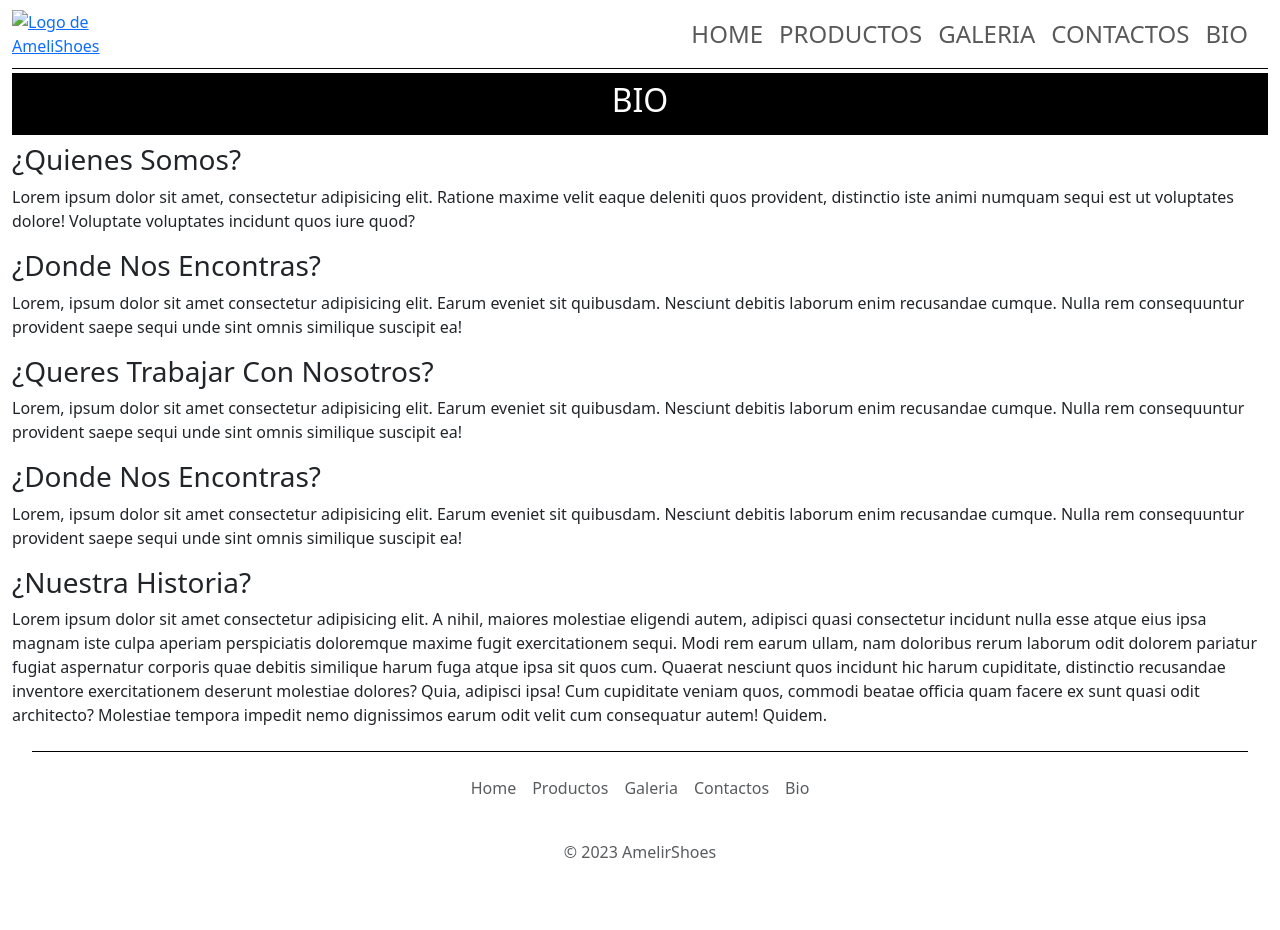
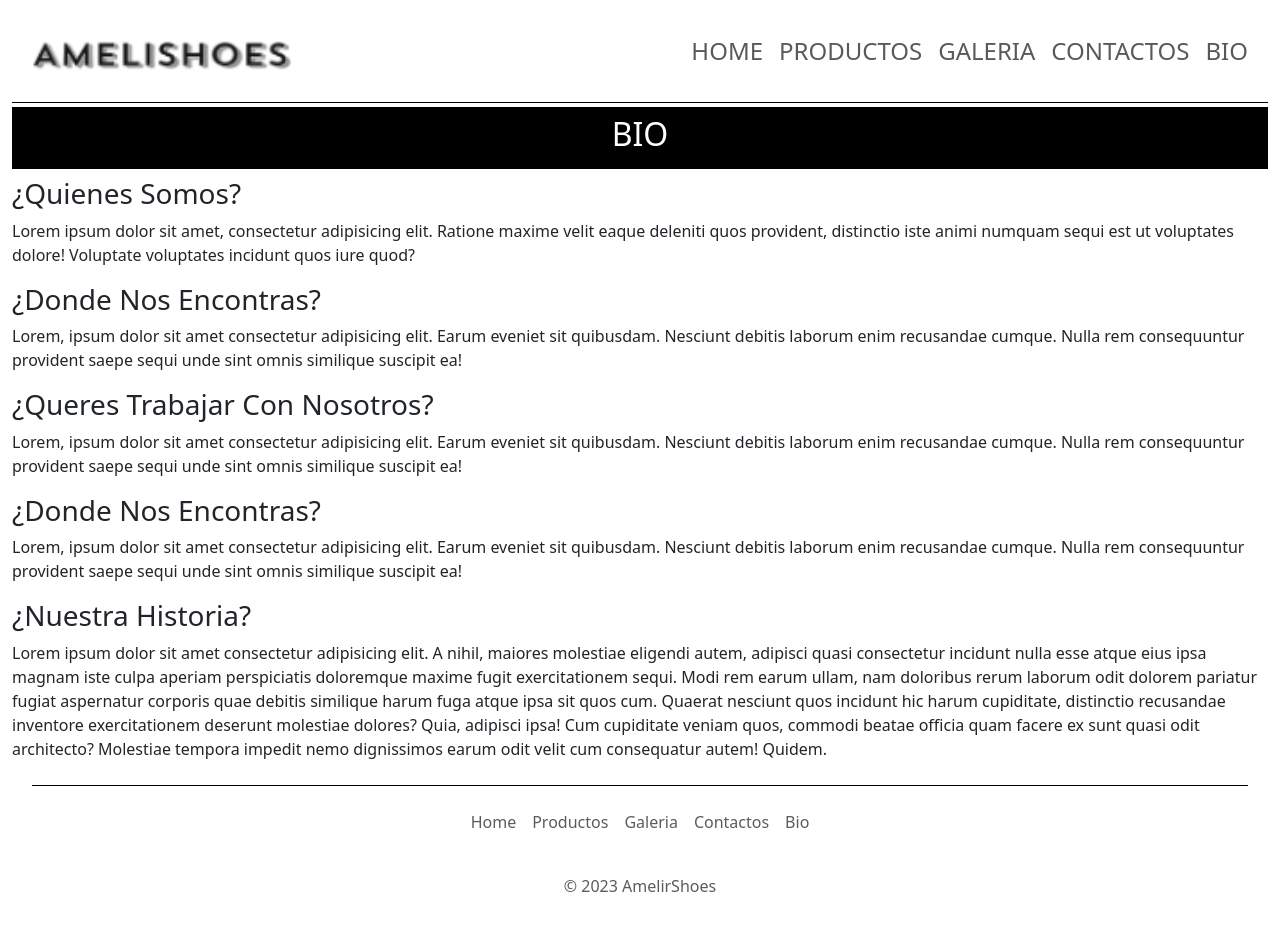
Before and after one commit to cruzulises/segunda_pre_entrega, a plain HTML site: page html/bio.html in a window 1280 px wide. Drawn offline with nearby package versions, Linux system fonts and the light colour scheme.

Commit message:
respaldo 2

```diff
--- a/html/bio.html
+++ b/html/bio.html
@@ -16,7 +16,7 @@
 <body class="container-fluid">
     <header class="navbar navbar-expand-lg">
         <a href="../index.html">
-            <img class="logotipo" src="..//img/logo_amelieshoes2.png" alt="Logo de AmeliShoes">
+            <img class="logotipo" src="../img/logo_amelieshoes2.png" alt="Logo de AmeliShoes">
         </a>
         <nav class="container-fluid">
             <button class="navbar-toggler" type="button" data-bs-toggle="collapse" data-bs-target="#navbarNav"
```
Also changed, not shown: html/contactos.html (+1 -1 lines), html/galeria.html (+1 -1 lines), html/productos.html (+1 -1 lines), index.html (+1 -1 lines).
